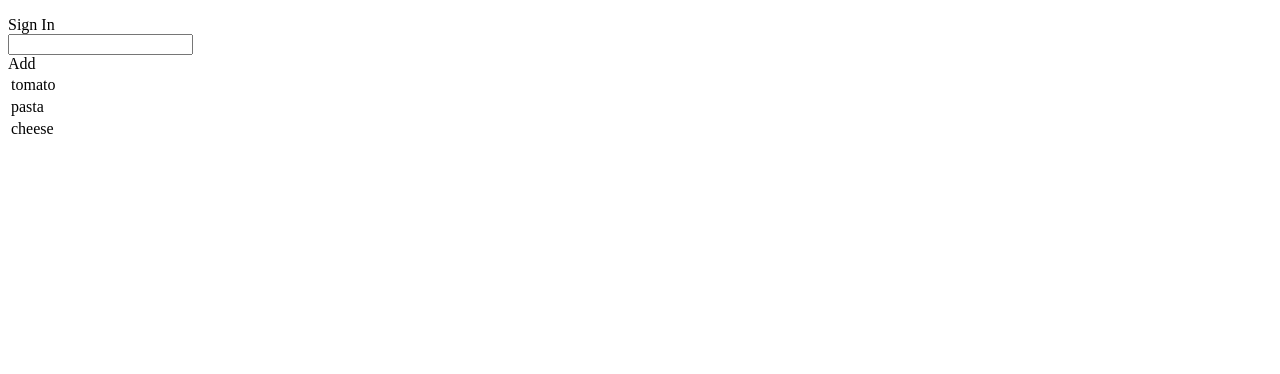
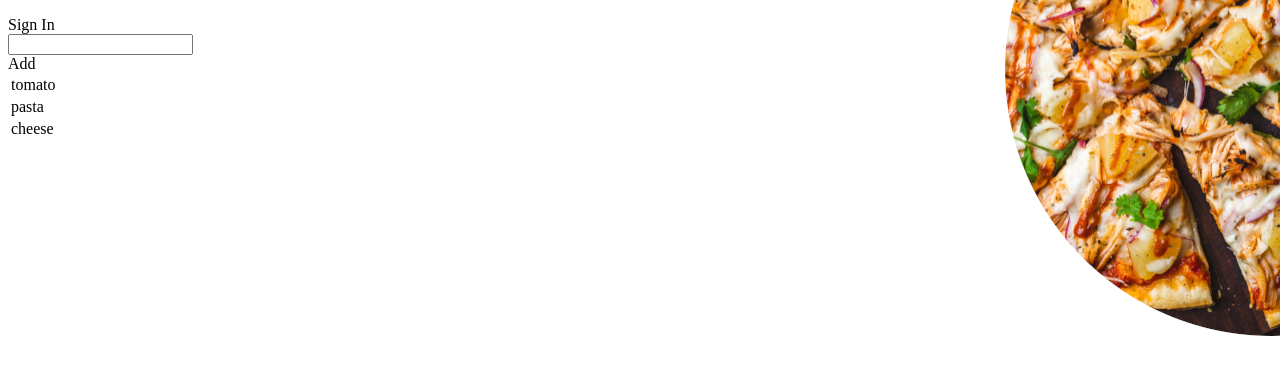
Before and after one commit to pioula/FoodSafe, a React (Create React App) app in the folder front/: page / in a window 1280 px wide. Shown: the top 374 px of the page. Built offline with nearby package versions, Linux system fonts and the light colour scheme.

Commit message:
background

```diff
--- a/front/src/index.css
+++ b/front/src/index.css
@@ -1,10 +1,7 @@
 body {
-  margin: 0;
-  font-family: -apple-system, BlinkMacSystemFont, 'Segoe UI', 'Roboto', 'Oxygen',
-    'Ubuntu', 'Cantarell', 'Fira Sans', 'Droid Sans', 'Helvetica Neue',
-    sans-serif;
-  -webkit-font-smoothing: antialiased;
-  -moz-osx-font-smoothing: grayscale;
+  background-image: url("/public/pizza_background_small.png");
+  background-repeat: no-repeat;
+  background-position: right;
 }
 
 code {
--- a/front/src/index.js
+++ b/front/src/index.js
@@ -1,6 +1,7 @@
 import React from 'react';
 import ReactDOM from 'react-dom/client';
 import App from './components/App/App';
+import './index.css';
 
 const root = ReactDOM.createRoot(document.getElementById('root'));
 root.render(
```
Also changed, not shown: front/public/pizza_background_small.png (added).
